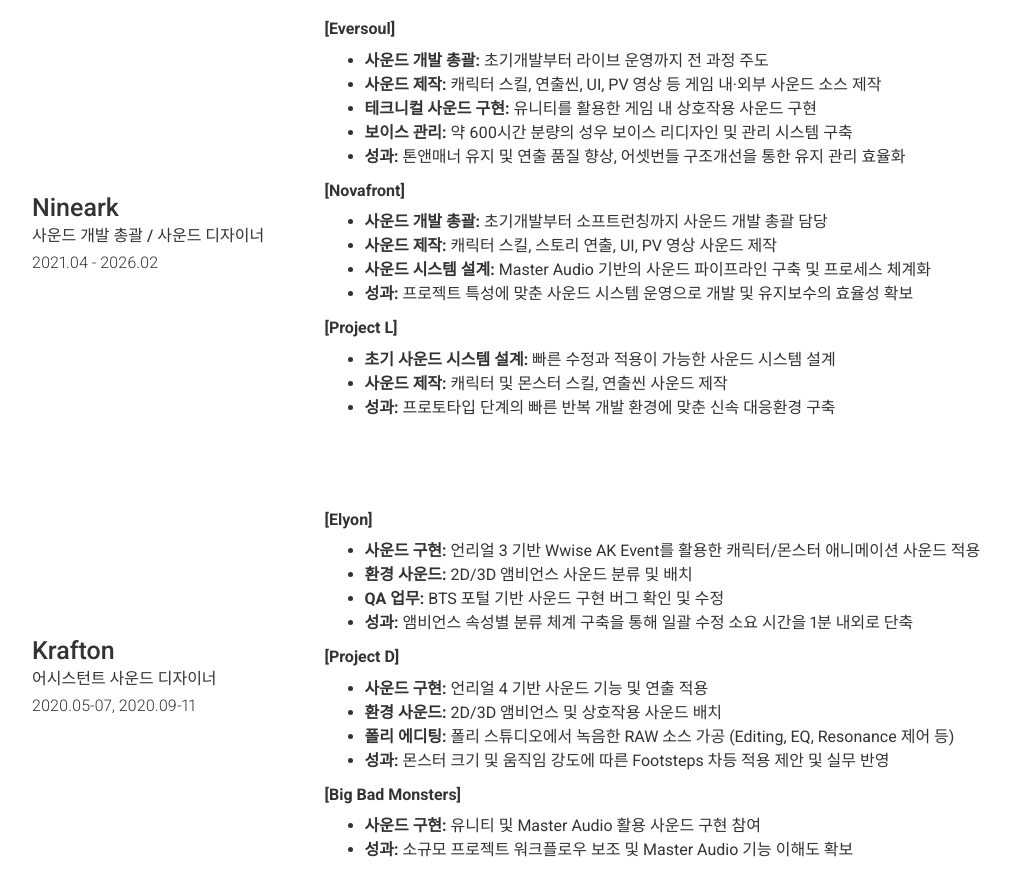
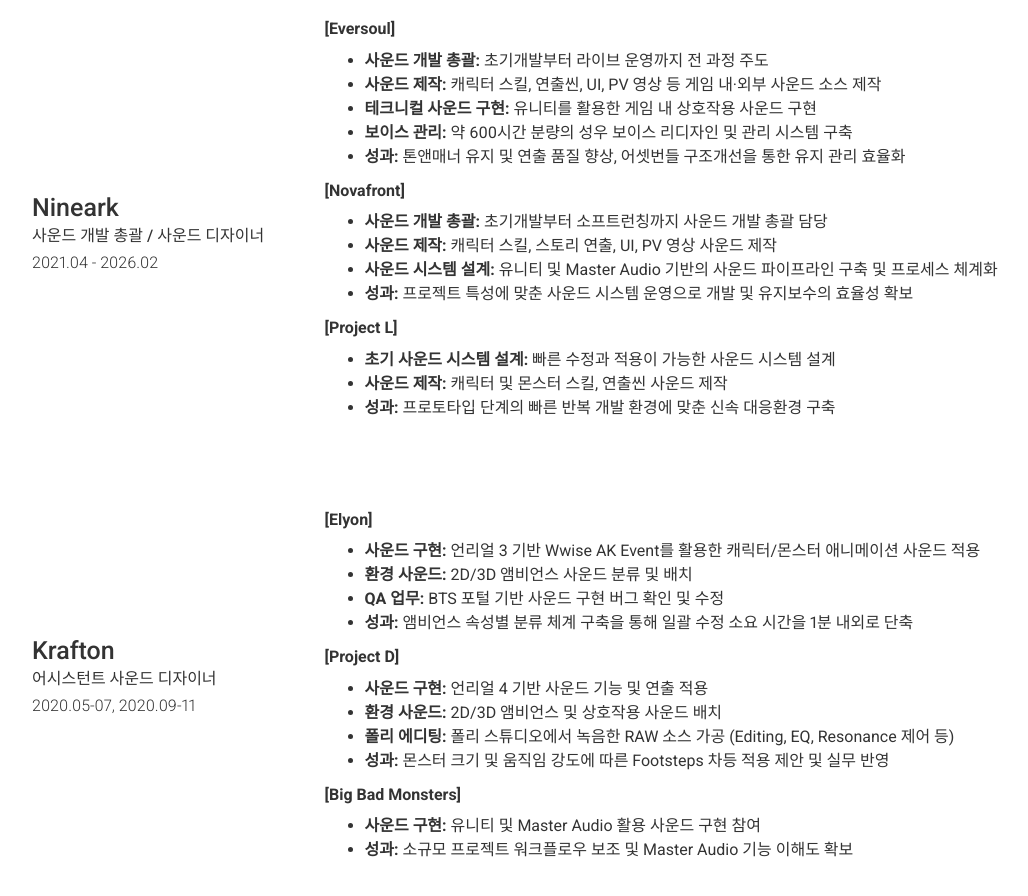
Before and after one commit to 28mimi/28mimi.github.io, a Jekyll site: the page built from index.md, in a window 1280 px wide and 900 px high, scrolled down 905 px. Shown: the top 896 px of the window, without its empty margins (38-1066 px from the left). Built offline with Jekyll 4.4.1, drawn with Linux system fonts in a browser that asks for light colours; nearby versions of some CDN libraries.

Commit message:
Update _config.yml

```diff
--- a/_config.yml
+++ b/_config.yml
@@ -56,7 +56,7 @@ content:
           **[Novafront]**
           - **사운드 개발 총괄:** 초기개발부터 소프트런칭까지 사운드 개발 총괄 담당
           - **사운드 제작:** 캐릭터 스킬, 스토리 연출, UI, PV 영상 사운드 제작
-          - **사운드 시스템 설계:** Master Audio 기반의 사운드 파이프라인 구축 및 프로세스 체계화
+          - **사운드 시스템 설계:** 유니티 및 Master Audio 기반의 사운드 파이프라인 구축 및 프로세스 체계화
           - **성과:** 프로젝트 특성에 맞춘 사운드 시스템 운영으로 개발 및 유지보수의 효율성 확보
 
           **[Project L]**
```
